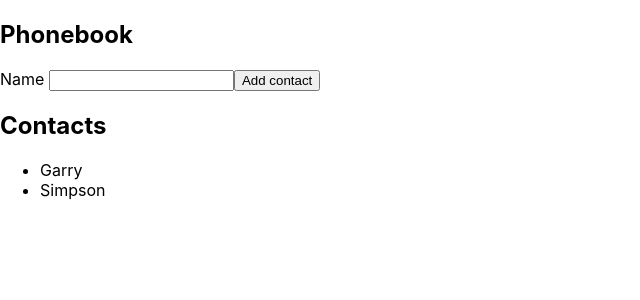
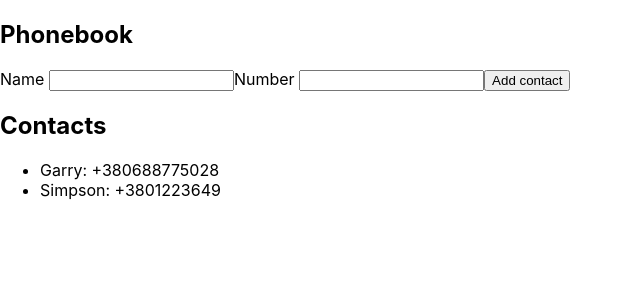
Before and after one commit to BorisKorsun/goit-react-hw-02phonebook, a React (Create React App) app: page / in a window 1280 px wide. Shown: the top 300 px of the page, without its empty margins (0-640 px from the left). Built offline with nearby package versions, Linux system fonts and the light colour scheme.

Commit message:
adds and renders number in project

```diff
--- a/src/components/App.jsx
+++ b/src/components/App.jsx
@@ -8,8 +8,8 @@ import Contacts from './Phonebook/Contacts/';
 class App extends Component {
   state = {
     contacts: [
-      { name: 'Garry', id: 1 },
-      { name: 'Simpson', id: 2 },
+      { name: 'Garry', id: 1, number: "+380688775028" },
+      { name: 'Simpson', id: 2, number: "+3801223649"},
     ],
     name: '',
     number: '',
@@ -22,22 +22,23 @@ class App extends Component {
   };
 
   onSubmitForm = () => {
-    const { name } = this.state;
-    const newContact = { name, id: nanoid() };
+    const { name, number } = this.state;
+    const newContact = { name, id: nanoid(), number };
     this.setState(prev => {
-      return { contacts: [newContact, ...prev.contacts], name: '' };
+      return { contacts: [newContact, ...prev.contacts], name: '', number: '' };
     });
   };
 
   render() {
-    const { name, contacts } = this.state;
+    const { name, contacts, number } = this.state;
 
     return (
       <>
         <Section title="Phonebook">
           <Phonebook
             onSubmit={this.onSubmitForm}
-            value={name}
+            name={name}
+            number={number}
             onChange={this.onInputChange}
           />
         </Section>
--- a/src/components/Phonebook/Contacts/Contacts.jsx
+++ b/src/components/Phonebook/Contacts/Contacts.jsx
@@ -3,8 +3,12 @@ import PropTypes from 'prop-types';
 const Contacts = ({ contacts }) => {
   return (
     <ul>
-      {contacts.map(({ name, id }) => {
-        return <li key={id}>{name}</li>;
+      {contacts.map(({ name, id, number }) => {
+        return (
+          <li key={id}>
+            {name}: {number}
+          </li>
+        );
       })}
     </ul>
   );
--- a/src/components/Phonebook/Phonebook.jsx
+++ b/src/components/Phonebook/Phonebook.jsx
@@ -1,7 +1,7 @@
 import { Formik, Field, Form } from 'formik';
 import PropTypes from 'prop-types';
 
-const Phonebook = ({ value, onChange, onSubmit }) => {
+const Phonebook = ({ name, number, onChange, onSubmit }) => {
   const initialValue = {
     name: '',
   };
@@ -15,7 +15,16 @@ const Phonebook = ({ value, onChange, onSubmit }) => {
               autoComplete="off"
               onChange={onChange}
               name="name"
-              value={value}
+              value={name}
+            />
+          </label>
+          <label>
+            Number{' '}
+            <Field
+              autoComplete="off"
+              onChange={onChange}
+              name="number"
+              value={number}
             />
           </label>
           <button type="submit">Add contact</button>
@@ -28,7 +37,8 @@ const Phonebook = ({ value, onChange, onSubmit }) => {
 export default Phonebook;
 
 Phonebook.propTypes = {
-  value: PropTypes.string.isRequired,
+  name: PropTypes.string.isRequired,
+  number: PropTypes.string.isRequired,
   onChange: PropTypes.func.isRequired,
   onSubmit: PropTypes.func.isRequired,
 };
```
